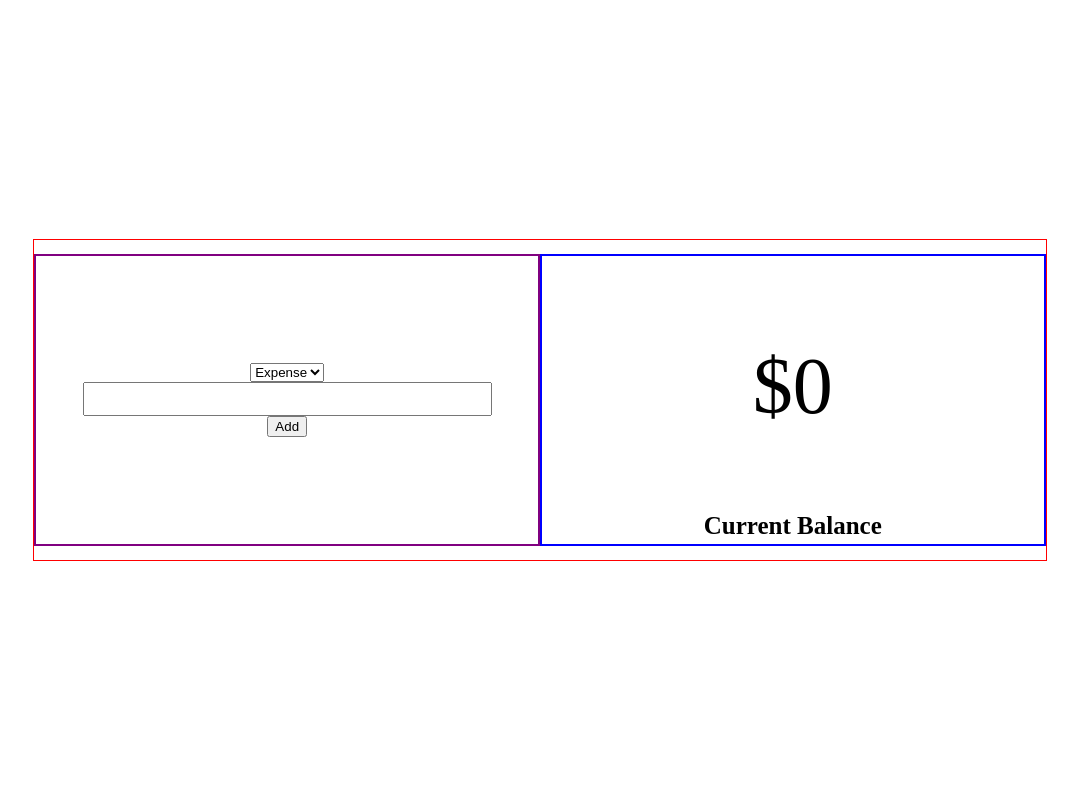
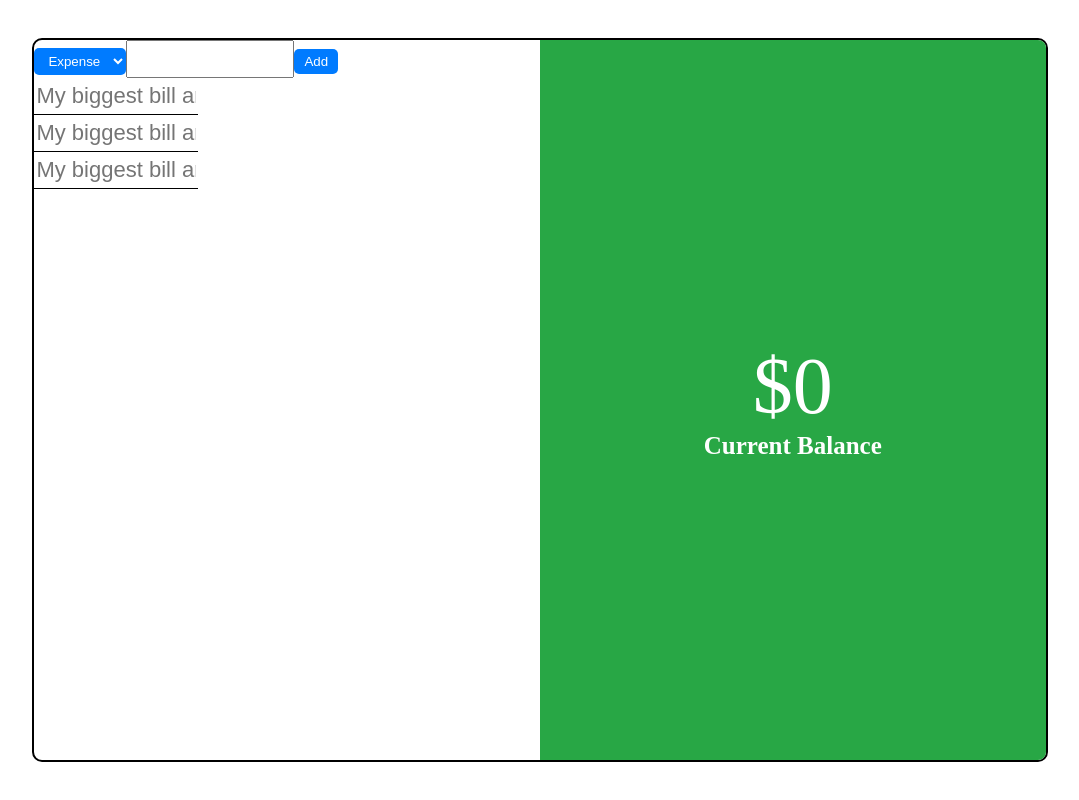
Before and after one commit to dev-martin02/track-expenses, a React (Vite) app: page / in a window 1280 px wide. Shown: the whole page, without its empty margins (100-1179 px from the left). Built offline with nearby package versions, Linux system fonts and the light colour scheme.

Commit message:
New Style and 'Task comoponent'  where added

```diff
--- a/src/App.css
+++ b/src/App.css
@@ -8,44 +8,61 @@ body {
   width: 100%;
 }
 
-div {
+#container {
   display: flex;
   align-items: center;
+  height: 100%;
 }
 
 #root {
-  border: solid 1px red;
+  border: solid 2px black;
+  border-radius: 10px;
   width: 80%;
-  height: 40%;
+  height: 90%;
+  overflow: hidden;
 }
 
 #user-money,
 #current-balance {
   flex-direction: column;
-  justify-content: center;
-  height: 90%;
-  width: 90%;
+  height: 100%;
+  width: 100%;
 }
 
 #user-money {
-  border: solid 2px purple;
+  width: 100%;
 }
 #current-balance {
-  border: solid 2px blue;
+  display: flex;
+  align-items: center;
+  justify-content: center;
+  background-color: #28a745;
+  color: white;
 }
 
 #user-money input {
-  height: 10%;
-  width: 80%;
+  height: 2rem;
+  width: 10rem;
   font-size: 22px;
+  /* margin: 0 0; */
 }
 
-#current-balance p {
+#current-balance h2 {
   font-size: 80px;
   font-weight: 100;
+  margin: 0;
 }
 
 #current-balance span {
   font-size: 25px;
   font-weight: 700;
 }
+
+select,
+button {
+  background-color: #007bff;
+  color: white;
+  border: none;
+  border-radius: 5px;
+  padding: 5px 10px;
+}
--- a/src/App.jsx
+++ b/src/App.jsx
@@ -1,5 +1,6 @@
 import { useState } from "react";
 import "./App.css";
+import Task from "./components/task/Task";
 
 function App() {
   const [balance, setBalance] = useState(0);
@@ -30,20 +31,20 @@ function App() {
       case "income":
         addBalance();
         setInputAmount("");
+        break;
 
-        break;
       case "expense":
         restBalance();
         setInputAmount("");
+        break;
 
-        break;
       default:
         console.log("Sorry you have to select one");
     }
   };
 
   return (
-    <>
+    <div id="container">
       <div id="user-money">
         <select name="activity" id="activity" onChange={getSelectValue}>
           <option value="expense">Expense</option>
@@ -51,12 +52,15 @@ function App() {
         </select>
         <input type="number" value={inputAmount} onChange={getValueInput} />
         <button onClick={action}>Add</button>
+        <div>
+          <Task />
+        </div>
       </div>
       <div id="current-balance">
-        <p>{`$${balance}`}</p>
+        <h2>{`$${balance}`}</h2>
         <span>Current Balance</span>
       </div>
-    </>
+    </div>
   );
 }
 
--- /dev/null
+++ b/src/components/task/Task.jsx
@@ -0,0 +1,32 @@
+import { useState } from "react";
+import "./task.css";
+
+export default function Task() {
+  const [focus1, setFocus1] = useState();
+  const [focus2, setFocus2] = useState();
+  const [focus3, setFocus3] = useState();
+
+  const initialText = "My biggest bill are...";
+  return (
+    <div id="biggestBillsSection">
+      <input
+        value={focus1}
+        onChange={(e) => setFocus1(e.target.value)}
+        placeholder={initialText}
+        className="bills"
+      />
+      <input
+        value={focus2}
+        onChange={(e) => setFocus2(e.target.value)}
+        className="bills"
+        placeholder={initialText}
+      />
+      <input
+        value={focus3}
+        onChange={(e) => setFocus3(e.target.value)}
+        className="bills"
+        placeholder={initialText}
+      />
+    </div>
+  );
+}
--- /dev/null
+++ b/src/components/task/task.css
@@ -0,0 +1,13 @@
+#biggestBillsSection {
+  height: 100%;
+  display: flex;
+  flex-direction: column;
+  justify-content: space-evenly;
+  width: 100%;
+}
+
+.bills {
+  border: 0;
+  padding: 2px;
+  border-bottom: 1.5px solid black;
+}
```
